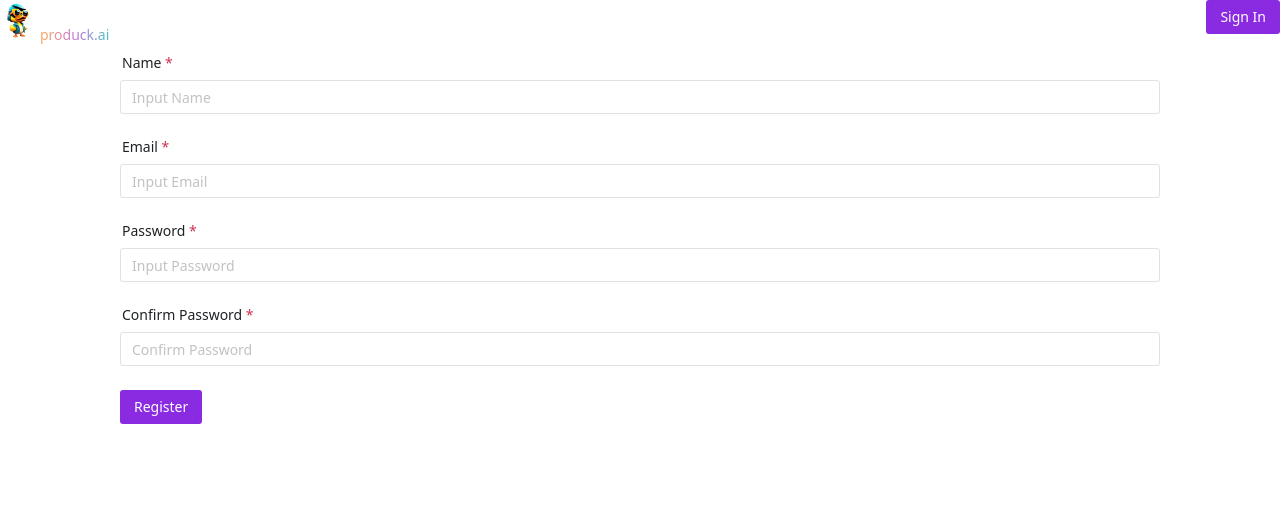
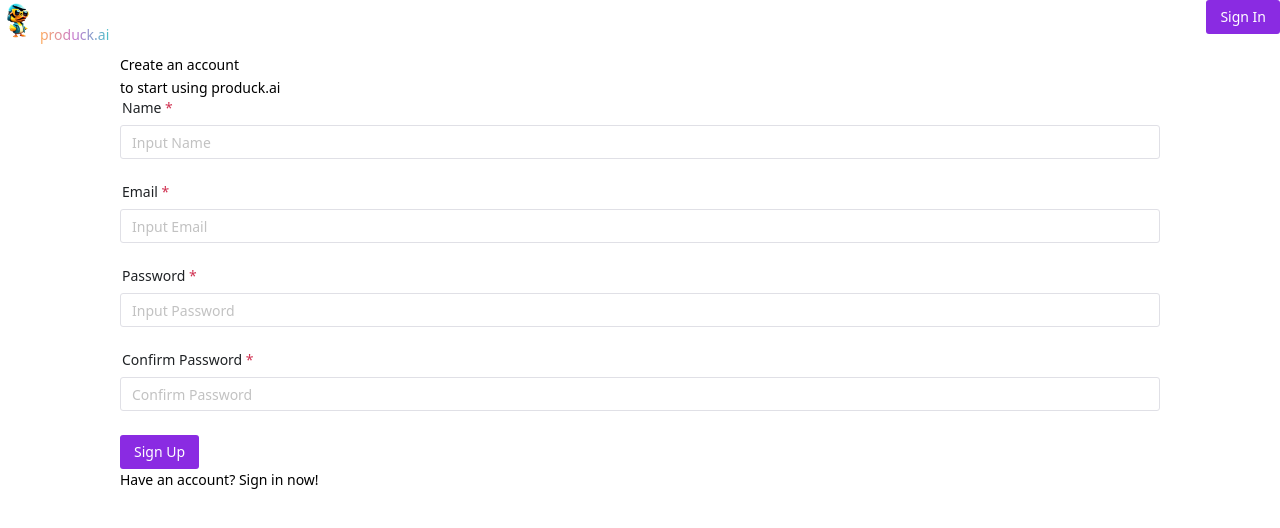
Before and after one commit to imyourjoey/product-idea-generator-FE, a Vue app: page /register in a window 1280 px wide. Shown: the top 528 px of the page. Built offline with nearby package versions, Linux system fonts and the light colour scheme; the HTML template or start-up script is replaced by a standard one.

Commit message:
add router

```diff
--- a/src/App.vue
+++ b/src/App.vue
@@ -1,21 +1,24 @@
 <template>
-  <Navbar />
-  <div class="container">
-    <router-view></router-view>
-  </div>
+  <n-config-provider :theme-overrides="themeOverrides">
+    <Navbar />
+    <div class="container">
+      <router-view></router-view>
+    </div>
+  </n-config-provider>
 </template>
 
 <script setup>
+import { NConfigProvider } from "naive-ui";
+
 import Navbar from "@/components/Navbar/Index.vue";
 
-import { computed } from "vue";
-import { useRoute } from "vue-router";
-
-const route = useRoute();
-
-const appClass = computed(() => {
-  return route.path === "/" ? "full-width" : "max-width";
-});
+const themeOverrides = {
+  common: {
+    primaryColor: "#8A2BE2",
+    primaryColorHover: "#9B42F5",
+    primaryColorPressed: "#6E23B7",
+  },
+};
 </script>
 
 <style scoped>
--- a/src/components/Auth/Login.vue
+++ b/src/components/Auth/Login.vue
@@ -1,5 +1,10 @@
 <template>
-  <n-button @click="logout"> logout </n-button>
+  <!-- <n-button @click="logout"> logout </n-button> -->
+  <div class="my-4">
+    <div class="text-4xl font-bold">Sign in to your account!</div>
+    <div class="text-lg text-gray-500">Enter your credentials to sign in</div>
+  </div>
+
   <n-form
     ref="formRef"
     :label-width="80"
@@ -8,10 +13,10 @@
     :size="size"
     class="w-full md:w-1/2"
   >
-    <n-form-item label="Email" path="email" class="mb-4">
+    <n-form-item label="Email" path="email" class="mb-2">
       <n-input v-model:value="formValue.email" placeholder="Input Email" />
     </n-form-item>
-    <n-form-item label="Password" path="password" class="mb-4">
+    <n-form-item label="Password" path="password" class="mb-2">
       <n-input
         v-model:value="formValue.password"
         type="password"
@@ -20,13 +25,25 @@
     </n-form-item>
   </n-form>
 
-  <n-button @click="login" color="#8a2be2">Submit</n-button>
+  <n-button @click="login" type="primary" size="large"
+    ><span class="font-medium text-lg">Log In</span></n-button
+  >
+
+  <div class="mt-2 text-lg text-gray-500">
+    Don't have an account?
+    <span class="underline cursor-pointer" @click="navigateTo('/register')"
+      >Sign up</span
+    >
+    now!
+  </div>
 </template>
 
 <script setup>
 import { ref } from "vue";
 import axios from "@/utils/axios.js";
 import { NFormItem, NForm, NInput, NButton } from "naive-ui";
+import useNavigateTo from "../../utils/router";
+const navigateTo = useNavigateTo();
 
 // Form data with email and password fields
 const formValue = ref({
--- a/src/components/Auth/Register.vue
+++ b/src/components/Auth/Register.vue
@@ -1,4 +1,9 @@
 <template>
+  <div class="my-4">
+    <div class="text-4xl font-bold">Create an account</div>
+    <div class="text-lg text-gray-500">to start using produck.ai</div>
+  </div>
+
   <n-form
     ref="formRef"
     :label-width="100"
@@ -7,15 +12,15 @@
     :size="size"
     class="w-full md:w-1/2"
   >
-    <n-form-item label="Name" path="name" class="mb-4">
+    <n-form-item label="Name" path="name" class="mb-2">
       <n-input v-model:value="formValue.name" placeholder="Input Name" />
     </n-form-item>
 
-    <n-form-item label="Email" path="email" class="mb-4">
+    <n-form-item label="Email" path="email" class="mb-2">
       <n-input v-model:value="formValue.email" placeholder="Input Email" />
     </n-form-item>
 
-    <n-form-item label="Password" path="password" class="mb-4">
+    <n-form-item label="Password" path="password" class="mb-2">
       <n-input
         v-model:value="formValue.password"
         type="password"
@@ -23,7 +28,7 @@
       />
     </n-form-item>
 
-    <n-form-item label="Confirm Password" path="c_password" class="mb-4">
+    <n-form-item label="Confirm Password" path="c_password" class="mb-2">
       <n-input
         v-model:value="formValue.c_password"
         type="password"
@@ -31,14 +36,27 @@
       />
     </n-form-item>
 
-    <n-button @click="register" color="#8a2be2">Register</n-button>
+    <n-button @click="register" color="#8a2be2" size="medium"
+      ><span class="text-lg">Sign Up</span></n-button
+    >
   </n-form>
+
+  <div class="mt-2 text-lg text-gray-500">
+    Have an account?
+    <span class="underline cursor-pointer" @click="navigateTo('/login')"
+      >Sign in</span
+    >
+    now!
+  </div>
 </template>
 
 <script setup>
 import { ref } from "vue";
 import axios from "@/utils/axios.js";
 import { NFormItem, NForm, NInput, NButton } from "naive-ui";
+import useNavigateTo from "../../utils/router";
+
+const navigateTo = useNavigateTo();
 
 // Form data with name, email, password, and confirmed password fields
 const emptyFormValue = {
--- a/src/components/Navbar/Index.vue
+++ b/src/components/Navbar/Index.vue
@@ -1,6 +1,9 @@
 <template>
   <n-space justify="space-between" class="px-4 py-2 bg-slate-950">
-    <div class="flex items-center">
+    <div
+      class="flex items-center select-none cursor-pointer"
+      @click="navigateTo('/')"
+    >
       <img :src="ProduckLogoNoBg" alt="" width="40" />
       <span class="text-2xl">
         <n-gradient-text
@@ -13,11 +16,15 @@
     </div>
 
     <div class="flex items-center h-full">
-      <n-button color="#8a2be2" class="text-lg">Sign In</n-button>
+      <n-button color="#8a2be2" class="text-lg" @click="navigateTo('/login')"
+        ><span class="font-medium">Sign In</span></n-button
+      >
     </div>
   </n-space>
 </template>
 <script setup>
-import { NSpace, NAvatar, NGradientText, NButton } from "naive-ui";
+import { NSpace, NGradientText, NButton } from "naive-ui";
 import ProduckLogoNoBg from "@/assets/icons/produck-logo-no-bg.png";
+import useNavigateTo from "../../utils/router";
+const navigateTo = useNavigateTo();
 </script>
--- /dev/null
+++ b/src/utils/router.js
@@ -0,0 +1,11 @@
+import { useRouter } from "vue-router";
+
+export default function useNavigateTo() {
+  const router = useRouter();
+
+  function navigateTo(path) {
+    router.push({ path });
+  }
+
+  return navigateTo;
+}
```
